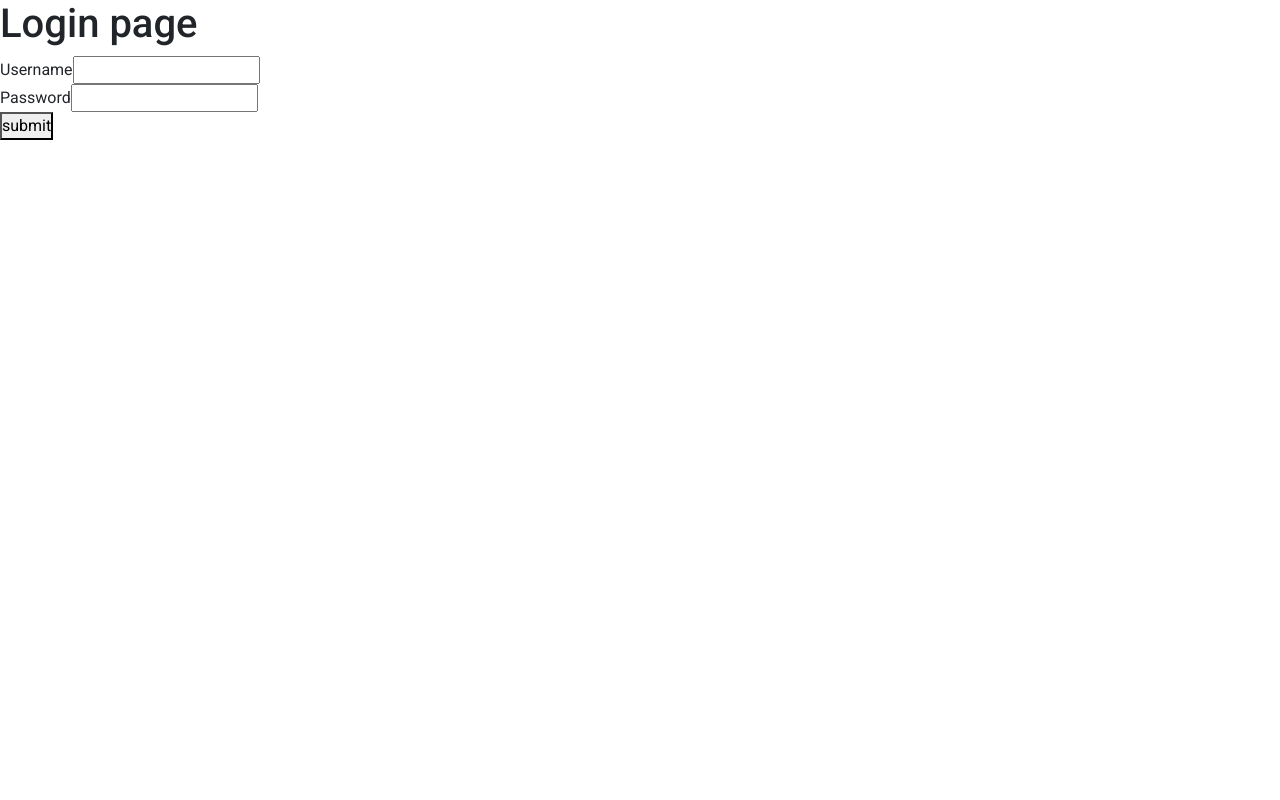
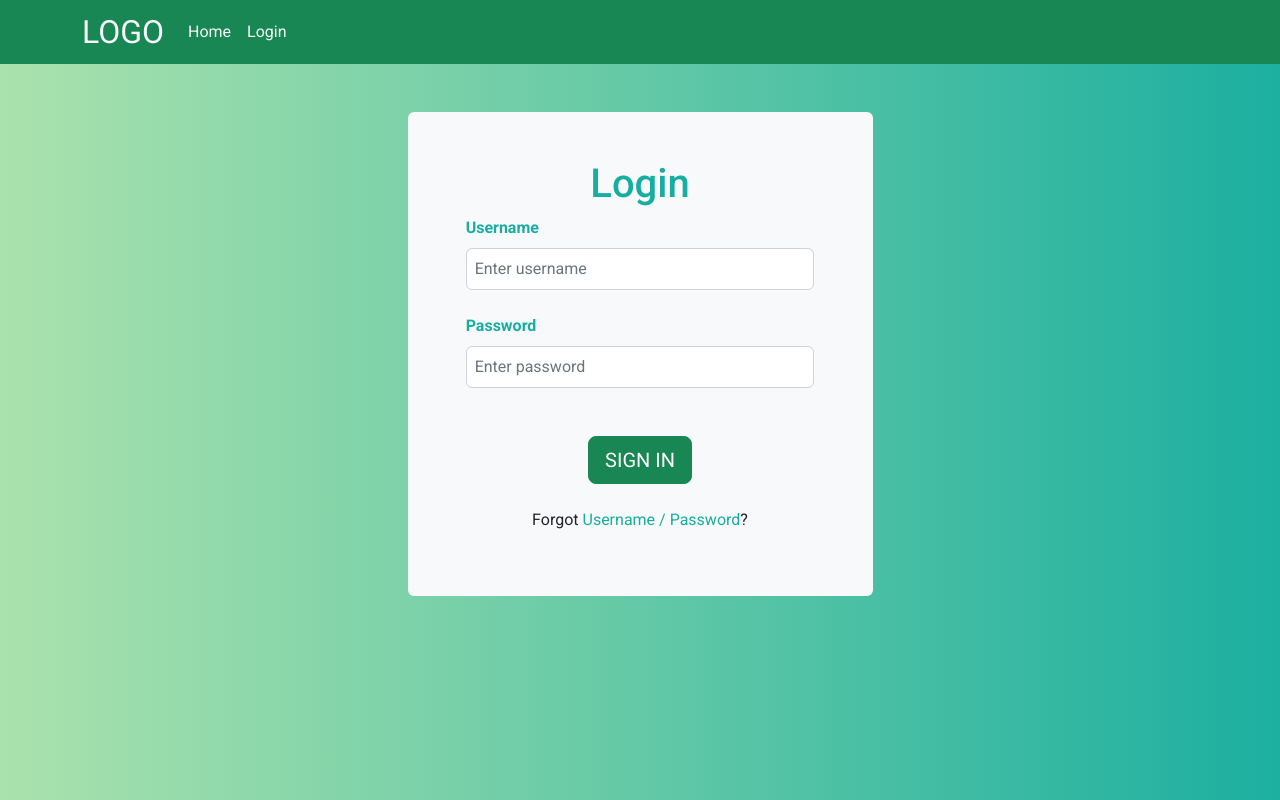
Before and after one commit to ItouPham/Student-Management-ui, a React (Create React App) app: page /login in a window 1280 px wide. Built offline with nearby package versions, Linux system fonts and the light colour scheme.

Commit message:
test fetch

```diff
--- a/package.json
+++ b/package.json
@@ -2,6 +2,7 @@
     "name": "student-management-ui",
     "version": "0.1.0",
     "private": true,
+    "proxy": "http://localhost:8080/",
     "dependencies": {
         "@testing-library/jest-dom": "^5.16.5",
         "@testing-library/react": "^13.4.0",
--- a/src/components/GlobalStyles/GlobalStyles.scss
+++ b/src/components/GlobalStyles/GlobalStyles.scss
@@ -1,6 +1,10 @@
 @import 'normalize.css';
 @import '~bootstrap/scss/bootstrap';
 @import url('https://fonts.googleapis.com/css2?family=Montserrat:wght@300;400;500;600;700&family=Roboto:wght@300;400;500;700;900&display=swap');
+
+:root {
+    --theme-color: rgb(23, 173, 160) !important;
+}
 
 * {
     margin: 0;
@@ -16,10 +20,18 @@ body {
 // button,
 // input,
 // [tabindex] {
-//     outline: none;
+//     outline-color: var(--theme-color);
 //     border: none;
 // }
 
 a[href] {
     text-decoration: none;
 }
+
+.text-theme {
+    color: var(--theme-color);
+}
+
+// .outline-theme{
+//     outline: rgb(23,173,160) !important;
+// }
--- /dev/null
+++ b/src/components/NavBar/NavBar.js
@@ -0,0 +1,40 @@
+import React from 'react';
+import classNames from 'classnames/bind';
+import { Container, Nav, Navbar } from 'react-bootstrap';
+import { Link } from 'react-router-dom';
+
+import { useLocalStorage } from '../utils/useLocalStorage';
+import styles from './NavBar.module.scss';
+
+
+const cx = classNames.bind(styles);
+const NavBar = () => {
+    const [jwt, setJwt] = useLocalStorage('', 'jwt');
+    return (
+        <>
+            <Navbar bg="success" variant="dark">
+                <Container>
+                    <Link to="/" className={cx('text-light fs-2 me-4', 'nav-item')}>
+                        LOGO
+                    </Link>
+                    <Nav className="me-auto">
+                        <Link to="/" className={cx('text-light me-3', 'nav-item')}>
+                            Home
+                        </Link>
+                        {jwt ? (
+                            <Link to="/dashboard" className={cx('text-light me-3', 'nav-item')}>
+                                Dashboard
+                            </Link>
+                        ) : (
+                            <Link to="/login" className={cx('text-light me-3', 'nav-item')}>
+                                Login
+                            </Link>
+                        )}
+                    </Nav>
+                </Container>
+            </Navbar>
+        </>
+    );
+};
+
+export default NavBar;
--- /dev/null
+++ b/src/components/NavBar/NavBar.module.scss
@@ -0,0 +1,6 @@
+.nav-item {
+    &:hover {
+        color: rgb(43, 231, 212) !important;
+        opacity: 0.8;
+    }
+}
--- a/src/pages/Dashboard/Dashboard.js
+++ b/src/pages/Dashboard/Dashboard.js
@@ -1,16 +1,32 @@
-import React from 'react';
+import React, { useEffect } from 'react';
 import { useLocalStorage } from '../../components/utils/useLocalStorage';
+import NavBar from '../../components/NavBar/NavBar';
+import { Button, Container } from 'react-bootstrap';
+import axios from 'axios';
 
 const Dashboard = () => {
     const [jwt, setJwt] = useLocalStorage('', 'jwt');
+
+    const handleTest = () => {
+        fetch('admin/user', {
+            headers: {
+                'Content-Type': 'application/json',
+                Authorization: `Bearer ${jwt}`,
+            },
+        })
+            .then((response) => {
+                if (response.status === 200) return response.json();
+            })
+            .then((data) => console.log(data));
+    };
     return (
-        <div>
-            <h1>Dashboard page</h1>
-            <div>
-                <h4>Token:</h4>
-                <p>{jwt}</p>
-            </div>
-        </div>
+        <>
+            <NavBar />
+            <Container>
+                <h1>Dashboard page</h1>
+                <Button onClick={handleTest}>Test</Button>
+            </Container>
+        </>
     );
 };
 
--- a/src/pages/Home/Home.js
+++ b/src/pages/Home/Home.js
@@ -1,30 +1,22 @@
 import { Container } from 'react-bootstrap';
-import styles from './Home.module.scss';
-import { useEffect, useState } from 'react';
-import axios from 'axios';
-import { useLocalStorage } from '../../components/utils/useLocalStorage';
+import NavBar from '../../components/NavBar/NavBar';
+import { useEffect } from 'react';
 
 const Home = () => {
-    // const [jwt, setJwt] = useLocalStorage('', 'jwt');
     // useEffect(() => {
-    //     if (!jwt) {
-    //         axios
-    //             .post('http://localhost:8080/auth/login', {
-    //                 username: 'admin',
-    //                 password: 'cuong2023',
-    //             })
-    //             .then((response) => {
-    //                 setJwt(response.data.accessToken);
-    //             })
-    //             .catch((err) => {
-    //                 console.log(err);
-    //             });
-    //     }
+    //     fetch('/test')
+    //         .then((response) => response.json())
+    //         .then((data) => {
+    //             console.log(data); // data là một object
+    //         });
     // }, []);
     return (
-        <Container>
-            <h1>HOME PAGE</h1>
-        </Container>
+        <>
+            <NavBar />
+            <Container>
+                <h1>HOME PAGE</h1>
+            </Container>
+        </>
     );
 };
 
--- a/src/pages/Login/Login.js
+++ b/src/pages/Login/Login.js
@@ -1,7 +1,14 @@
 import React, { useRef } from 'react';
 import { useLocalStorage } from '../../components/utils/useLocalStorage';
 import axios from 'axios';
+import { Button, Col, Container, Form, Row } from 'react-bootstrap';
+import classNames from 'classnames/bind';
+import { Link } from 'react-router-dom';
 
+import NavBar from '../../components/NavBar/NavBar';
+import styles from './Login.module.scss';
+
+const cx = classNames.bind(styles);
 const Login = () => {
     const [jwt, setJwt] = useLocalStorage('', 'jwt');
     const usernameRef = useRef('');
@@ -9,43 +16,89 @@ const Login = () => {
 
     const login = (e) => {
         e.preventDefault();
-        axios
-            .post('http://localhost:8080/auth/login', {
-                username: `${usernameRef.current}`,
-                password: `${passwordRef.current}`,
+        // axios
+        //     .post('http://localhost:8080/auth/login', {
+        //         username: `${usernameRef.current}`,
+        //         password: `${passwordRef.current}`,
+        //     })
+        //     .then((response) => {
+        //         setJwt(response.data.accessToken);
+        //     })
+        //     .catch((err) => {
+        //         console.log(err);
+        //     });
+
+        const reqBody = {
+            username: usernameRef.current,
+            password: passwordRef.current,
+        };
+        fetch('auth/login', {
+            headers: {
+                'Content-Type': 'application/json',
+            },
+            method: 'POST',
+            body: JSON.stringify(reqBody),
         })
-            .then((response) => {
-                setJwt(response.data.accessToken);
-            })
-            .catch((err) => {
-                console.log(err);
+            .then((response) => response.json())
+            .then((data) => {
+                setJwt(data.accessToken);
             });
     };
     return (
-        <div>
-            <h1>Login page</h1>
-            <form onSubmit={login}>
-                <div>
-                    <label htmlFor="username">Username</label>
-                    <input
+        <>
+            <NavBar />
+            <div className={cx('wrapper')}>
+                <Container className="d-flex justify-content-center">
+                    <Col className="bg-light mt-5 py-5 rounded" sm="9" md="5">
+                        <h1 className="text-center text-theme">Login</h1>
+                        <Form onSubmit={login}>
+                            <Form.Group className="d-flex justify-content-center mb-4">
+                                <div className="w-75">
+                                    <Form.Label htmlFor="username" className="fw-bold text-theme">
+                                        Username
+                                    </Form.Label>
+                                    <Form.Control
                                         type="text"
+                                        placeholder="Enter username"
                                         id="username"
+                                        className="p-2"
                                         ref={usernameRef}
                                         onChange={(e) => (usernameRef.current = e.target.value)}
                                     />
                                 </div>
-                <div>
-                    <label htmlFor="password">Password</label>
-                    <input
+                            </Form.Group>
+                            <Form.Group className="d-flex justify-content-center mb-5">
+                                <div className="w-75">
+                                    <Form.Label htmlFor="password" className="fw-bold text-theme">
+                                        Password
+                                    </Form.Label>
+                                    <Form.Control
+                                        placeholder="Enter password"
                                         type="password"
                                         id="password"
+                                        className="p-2"
                                         ref={passwordRef}
                                         onChange={(e) => (passwordRef.current = e.target.value)}
                                     />
                                 </div>
-                <button type="submit">submit</button>
-            </form>
+                            </Form.Group>
+                            <Col className="text-center">
+                                <Button type="submit" size="lg" variant="success" className="mb-4">
+                                    SIGN IN
+                                </Button>
+                                <p>
+                                    Forgot{' '}
+                                    <Link to="/" className="text-theme">
+                                        Username / Password
+                                    </Link>
+                                    ?
+                                </p>
+                            </Col>
+                        </Form>
+                    </Col>
+                </Container>
             </div>
+        </>
     );
 };
 
--- /dev/null
+++ b/src/pages/Login/Login.module.scss
@@ -0,0 +1,12 @@
+// body{
+//     // background-image: linear-gradient(90deg, rgb(170,226,173),rgb(28,175,160));
+// }
+
+.wrapper {
+    height: calc(100vh - 64px);
+    background-image: linear-gradient(90deg, rgb(170, 226, 173), rgb(28, 175, 160));
+}
+.test {
+    height: '100vh' !important;
+    min-height: '100vh' !important;
+}
```
Also changed, not shown: src/App.js (+16 -0 lines). Lines whose indentation alone changed are shown as unchanged.
